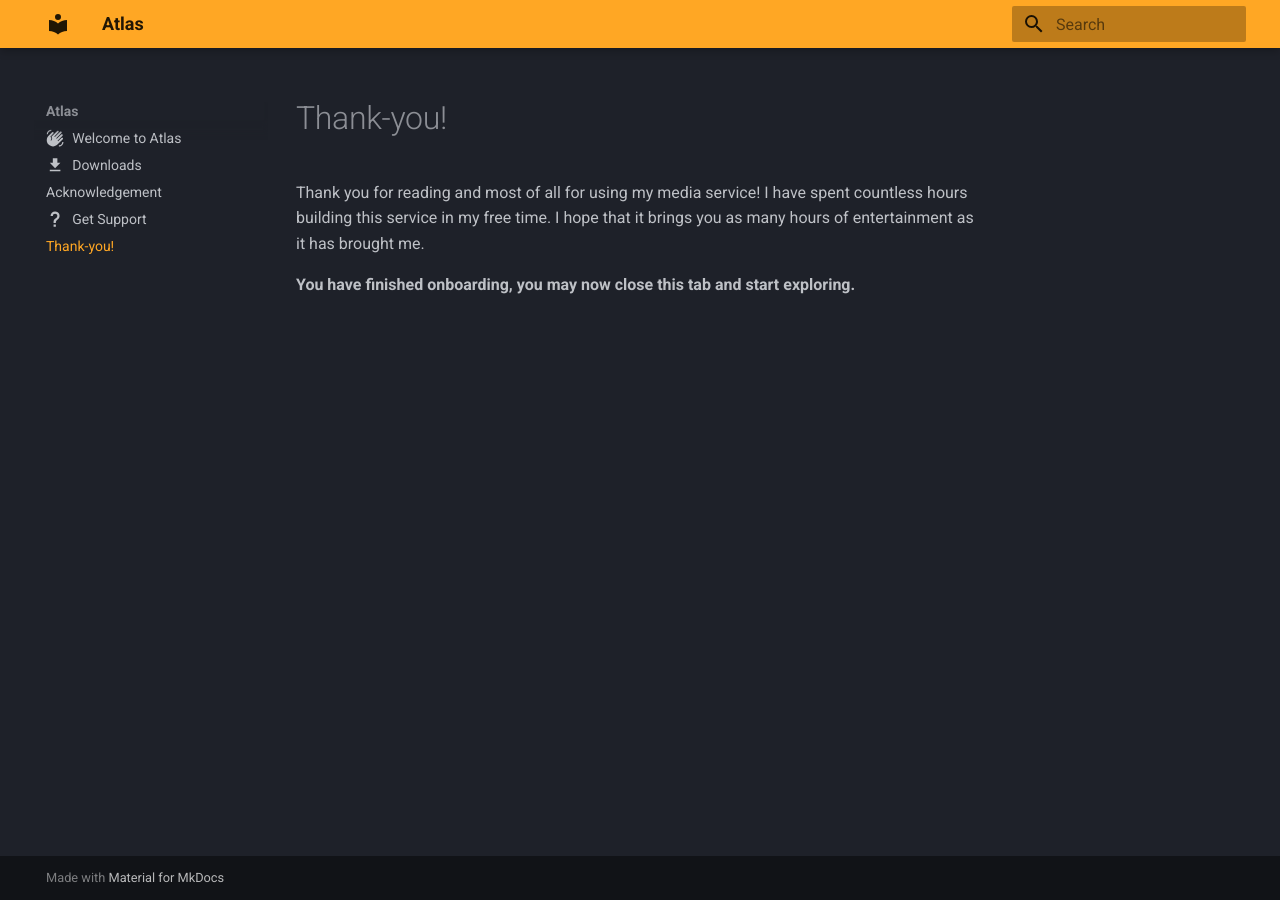
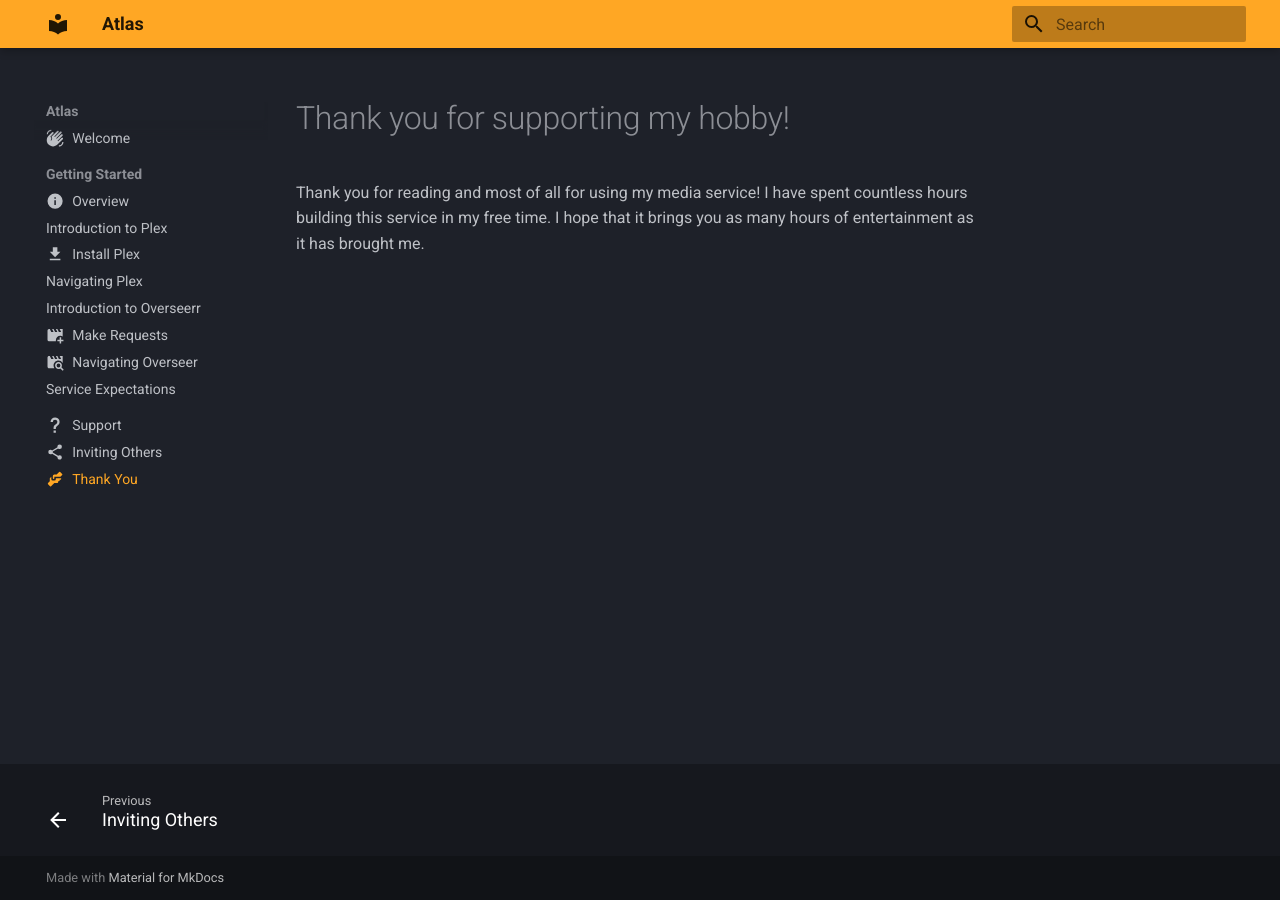
Before and after one commit to logandwaters/atlasdocs, an MkDocs documentation site: the page built from docs/thanks.md, in a window 1280 px wide. Built offline with MkDocs 1.6.1 and Material for MkDocs 9.7.7, drawn with Linux system fonts in a browser that asks for light colours.

Commit message:
general page building progress

```diff
--- a/docs/thanks.md
+++ b/docs/thanks.md
@@ -1,5 +1,7 @@
-# Thank-you!
+---
+icon: material/handshake
+---
+
+# Thank you for supporting my hobby!
 
 Thank you for reading and most of all for using my media service! I have spent countless hours building this service in my free time. I hope that it brings you as many hours of entertainment as it has brought me.
-
-**You have finished onboarding, you may now close this tab and start exploring.**
--- a/mkdocs.yml
+++ b/mkdocs.yml
@@ -1,15 +1,38 @@
 site_name: Atlas
 site_url: https://home.serveratlas.online/
+
 theme:
+  features:
+    - navigation.sections
+    - navigation.indexes
+    - navigation.footer
   name: material
   palette:
     scheme: slate
     primary: orange
+    accent: deep orange
+
 markdown_extensions:
   - admonition
   - pymdownx.details
+  - pymdownx.superfences
   - attr_list
   - md_in_html
   - pymdownx.emoji:
       emoji_index: !!python/name:material.extensions.emoji.twemoji
       emoji_generator: !!python/name:material.extensions.emoji.to_svg
+
+nav:
+  - Welcome: index.md
+  - Getting Started:
+      - Overview: gettingstarted/overview.md
+      - Introduction to Plex: gettingstarted/introduction.md
+      - Install Plex: gettingstarted/installation.md
+      - Navigating Plex: gettingstarted/navigatingplex.md
+      - Introduction to Overseerr: gettingstarted/introductionoverseer.md
+      - Make Requests: gettingstarted/requests.md
+      - Navigating Overseer: gettingstarted/navigatingoverseer.md
+      - Service Expectations: gettingstarted/serviceexpectations.md
+  - Support: support.md
+  - Inviting Others: invitingothers.md
+  - Thank You: thanks.md
```
Also changed, not shown: docs/downloads.md (deleted, +0 -75 lines), docs/gettingstarted.md (deleted, +0 -82 lines), docs/gettingstarted/installation.md (added, +70 -0 lines), docs/gettingstarted/navigatingoverseer.md (added, +7 -0 lines), docs/gettingstarted/navigatingplex.md (added, +20 -0 lines), docs/gettingstarted/overview.md (added, +13 -0 lines), docs/gettingstarted/requests.md (added, +21 -0 lines), docs/gettingstarted/serviceexpectations.md (added, +11 -0 lines), docs/invitingothers.md (added, +5 -0 lines), docs/gettingstarted/introduction.md (added).
